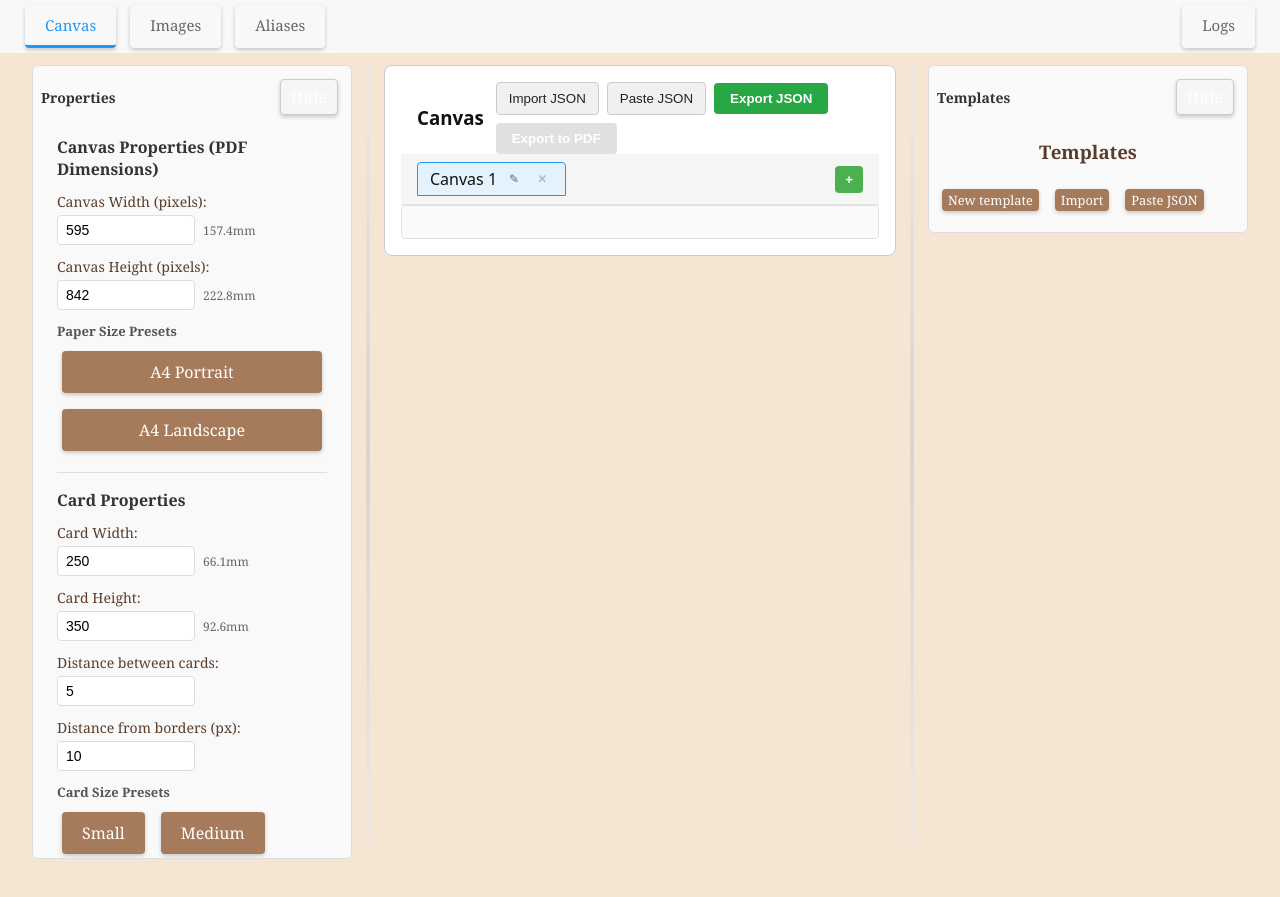
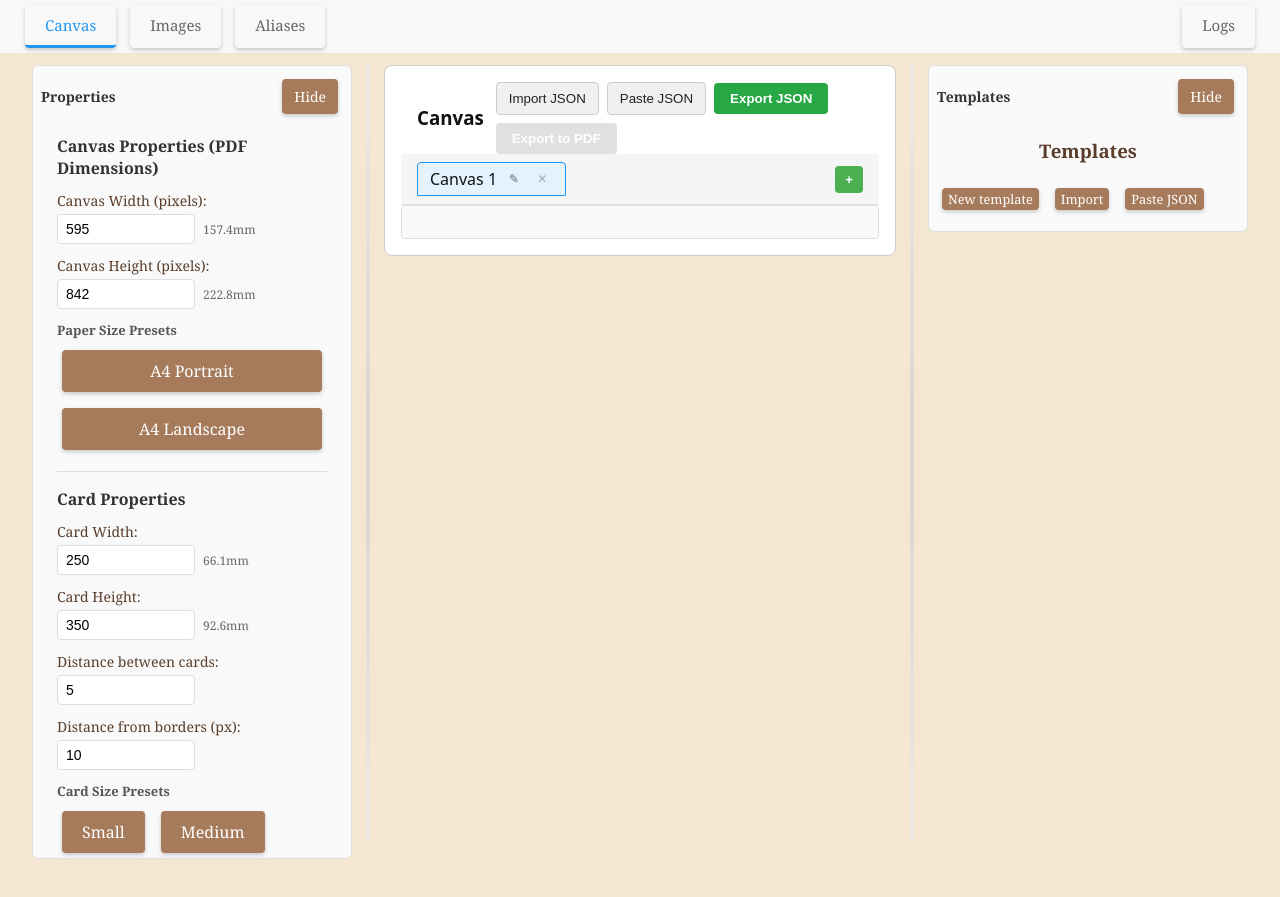
Before and after one commit to zubarevam96/card-generator-frontend, an Angular app: page /generate in a window 1280 px wide. Built offline with nearby package versions, Linux system fonts and the light colour scheme.

Commit message:
updated "hide" & "show" buttons for side sections

```diff
--- a/src/app/generate/generate.component.css
+++ b/src/app/generate/generate.component.css
@@ -89,15 +89,18 @@
 }
 
 .side-header button {
-    padding: 6px 10px;
-    border: 1px solid #ccc;
+    padding: 8px 12px;
+    background-color: #a67b5b;
+    color: #fff;
+    border: none;
     border-radius: 4px;
-    background: #f6f6f6;
     cursor: pointer;
+    font-size: 14px;
+    box-shadow: 0 2px 4px rgba(0, 0, 0, 0.2);
 }
 
 .side-header button:hover {
-    background: #ececec;
+    background-color: #8c5e3e;
 }
 
 .side-body {
@@ -109,18 +112,20 @@
     writing-mode: vertical-rl;
     transform: rotate(180deg);
     padding: 6px 8px;
-    border: 1px solid #ccc;
-    border-radius: 6px;
-    background: #f6f6f6;
+    background-color: #a67b5b;
+    color: #fff;
+    border: none;
+    border-radius: 4px;
     cursor: pointer;
     font-size: 12px;
     line-height: 1.1;
     text-align: center;
     width: 32px;
+    box-shadow: 0 2px 4px rgba(0, 0, 0, 0.2);
 }
 
 .rail-toggle:hover {
-    background: #ececec;
+    background-color: #8c5e3e;
 }
 
 .center {
```
